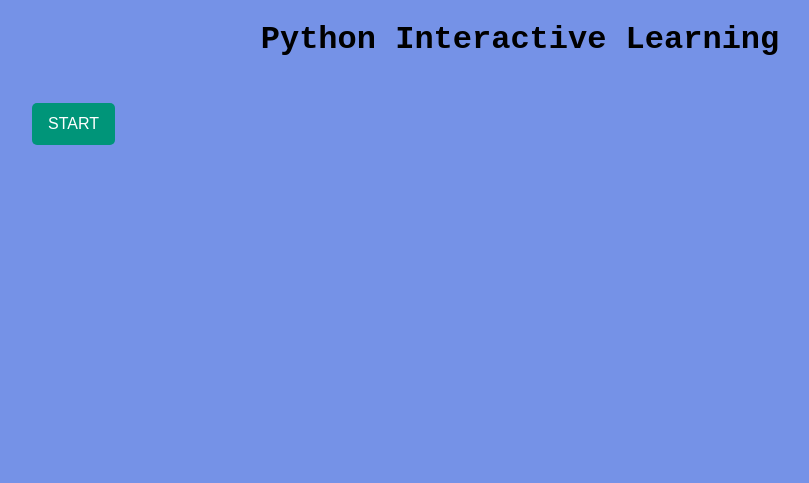
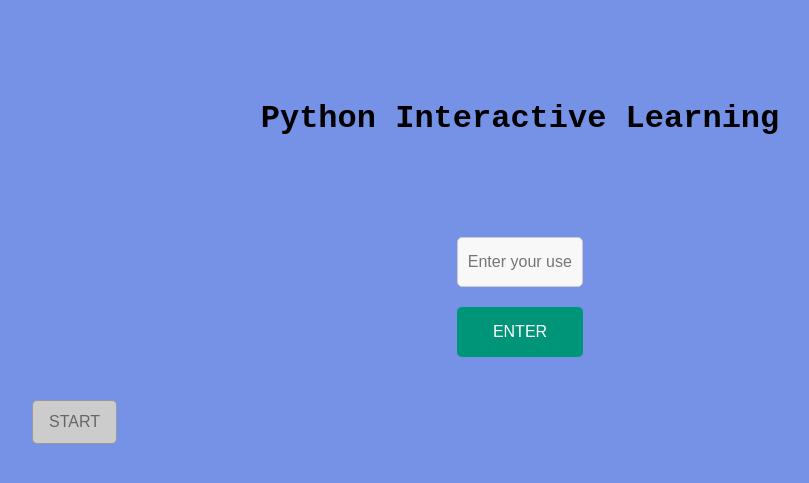
Before and after one commit to jason829/Code-Trainer, a Flask app: page / in a window 1280 px wide. Shown: the top 483 px of the page, without its empty margins (120-929 px from the left). Run offline with Flask 3, Linux system fonts and the light colour scheme; parts of the project's set-up code (start-up, migrations or seed data) failed here and were passed over; some libraries are stand-ins or nearby versions.

Commit message:
Refactor database initialization; update environment variable names and enhance user input handling in the frontend

```diff
--- a/public/flask_app/static/scripts/question.js
+++ b/public/flask_app/static/scripts/question.js
@@ -1,5 +1,5 @@
 let questionData;
-let currentUserData = { id: 0, level: 1, question: "", answer: "", correctAnswer: 0 };
+let currentUserData = { level: 1, question: "", answer: "", correctAnswer: 0 };
 const submitButton = document.getElementById("submit-button");
 const questionContainer = document.getElementById("question-container");
 
--- a/public/flask_app/static/style.css
+++ b/public/flask_app/static/style.css
@@ -38,6 +38,33 @@
 
 #start-container {
     font-size: 20px;
+    white-space: pre-wrap;
+    margin: 20px auto;
+}
+
+#username-input {
+    display: block;
+    margin: 20px auto;
+    width: 10%;
+    height: 50px;
+    padding: 10px;
+    font-size: 16px;
+    border: 1px solid #ccc;
+    border-radius: 5px;
+    box-sizing: border-box;
+    white-space: pre-wrap;
+    background-color: #f8f8f8;
+}
+
+#confirm-username {
+    display: block;
+    margin: 20px auto;
+    width: 10%;
+    height: 50px;
+    padding: 10px;
+    font-size: 16px;
+    border-radius: 5px;
+    box-sizing: border-box;
     white-space: pre-wrap;
 }
 
@@ -124,6 +151,13 @@
     background-color: #007a63;
 }
 
+.btn:disabled,
+.btn[disabled]{
+  border: 1px solid #999999;
+  background-color: #cccccc;
+  color: #666666;
+}
+
 .fa {
     font-size: 20px;
     background-color: #009579;
@@ -134,3 +168,8 @@ body {
 }
 
 * {background-color: rgb(117, 146, 231)}
+
+h1 {
+    margin: 100px auto;
+    white-space: pre-wrap;
+}
--- a/public/flask_app/templates/index.html
+++ b/public/flask_app/templates/index.html
@@ -17,8 +17,15 @@
             <h1 style="text-align: center;">Python Interactive Learning</h1>
         </div>
 
+        <div>
+            <form>
+                <input type="text" id="username-input" placeholder="Enter your username"></input>
+                <button type="button" id="confirm-username" class="btn">ENTER</button>
+            </form>
+        </div>
+
         <div id="start-container">
-            <a href="question"><button type="button" class="btn">START</button></a>
+            <a href="question"><button type="button" class="btn" disabled>START</button></a>
         </div>
     </body>
 </html>
```
Also changed, not shown: public/flask_app/routes/init_db.py (+23 -23 lines), public/flask_app/static/scripts/index.js (added).
